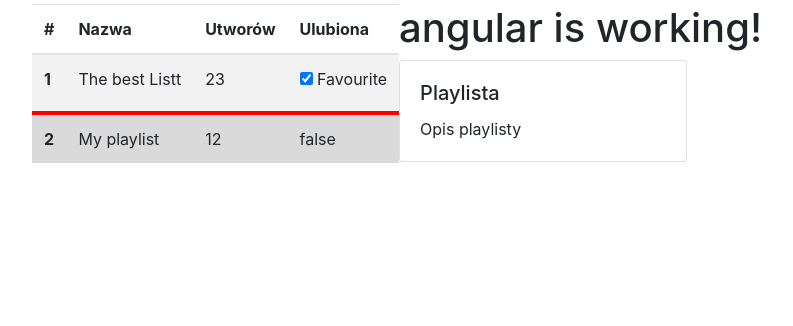
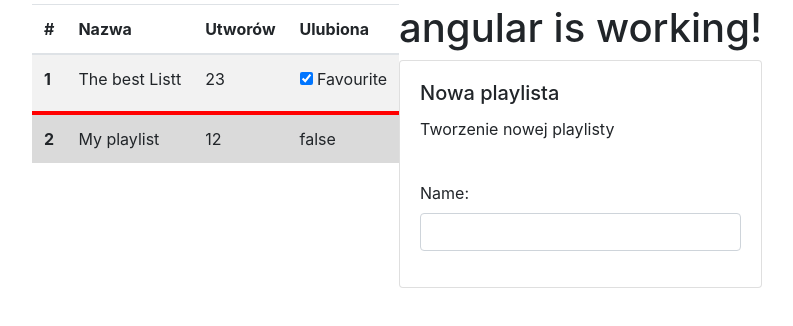
Before and after one commit to TomaszOciepa/angular-test, an Angular app: page / in a window 1280 px wide. Shown: the top 326 px of the page, without its empty margins (38-831 px from the left). Built offline with nearby package versions, Linux system fonts and the light colour scheme.

Commit message:
state hidden with ngModel

```diff
--- a/src/app/app.component.html
+++ b/src/app/app.component.html
@@ -46,13 +46,27 @@
     <div class="col-xs">
       <h1>{{ title }}</h1>
 
-      <div class="card" style="width: 18rem;">
+      <div class="card" *ngIf="selected == null">
+        <div class="card-body">
+          <h5 class="card-title">Nowa playlista</h5>
+          <p class="card-text">Tworzenie nowej playlisty</p>
+        </div>
+
+        <div class="card-body">
+          <div class="form-group">
+            <label>Name:</label>
+            <input type="text" [(ngModel)]="edited.name" class="form-control">
+          </div>
+        </div>
+      </div>
+
+
+      <div class="card" *ngIf="selected != null">
         <div class="card-body">
           <h5 class="card-title">Playlista</h5>
           <p class="card-text">Opis playlisty</p>
         </div>
 
-        <div *ngIf="selected != null">
           <div class="card-body">
             <div class="form-group">
               <label>Name:</label>
@@ -79,7 +93,6 @@
         </div>
       </div>
 
-      </div>
     </div>
   </div>
 </div>
--- a/src/app/app.component.ts
+++ b/src/app/app.component.ts
@@ -13,6 +13,10 @@ export class AppComponent {
     tracks: 24,
     color: "#FF0000",
     favourite: true,
+  }
+
+  edited = {
+    name: ""
   }
 
   getPlaylistStyle(playlist){
```
